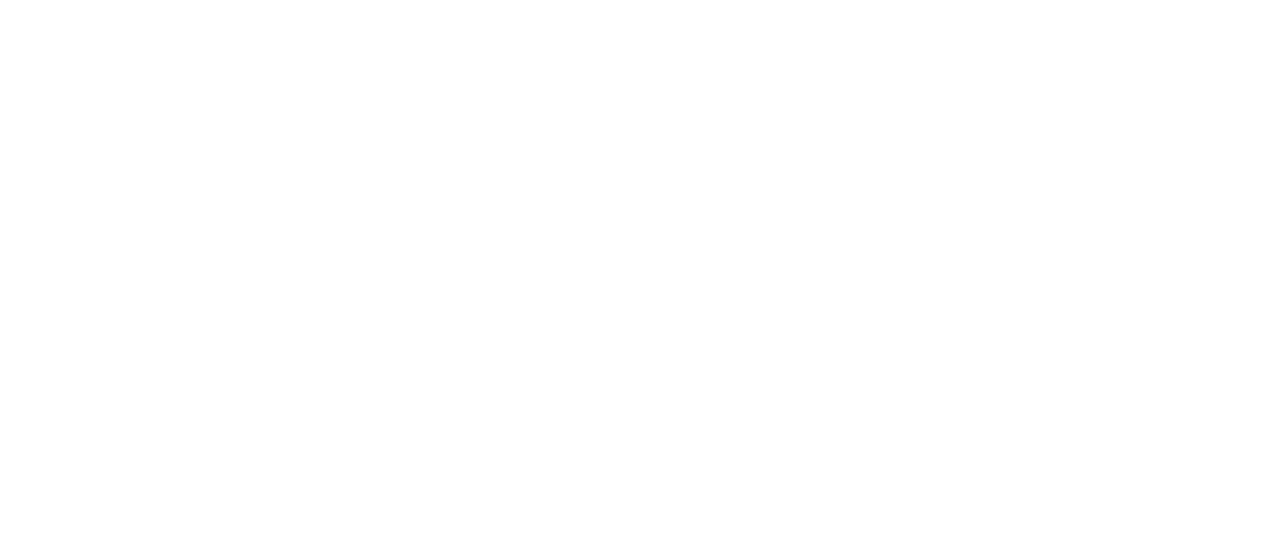
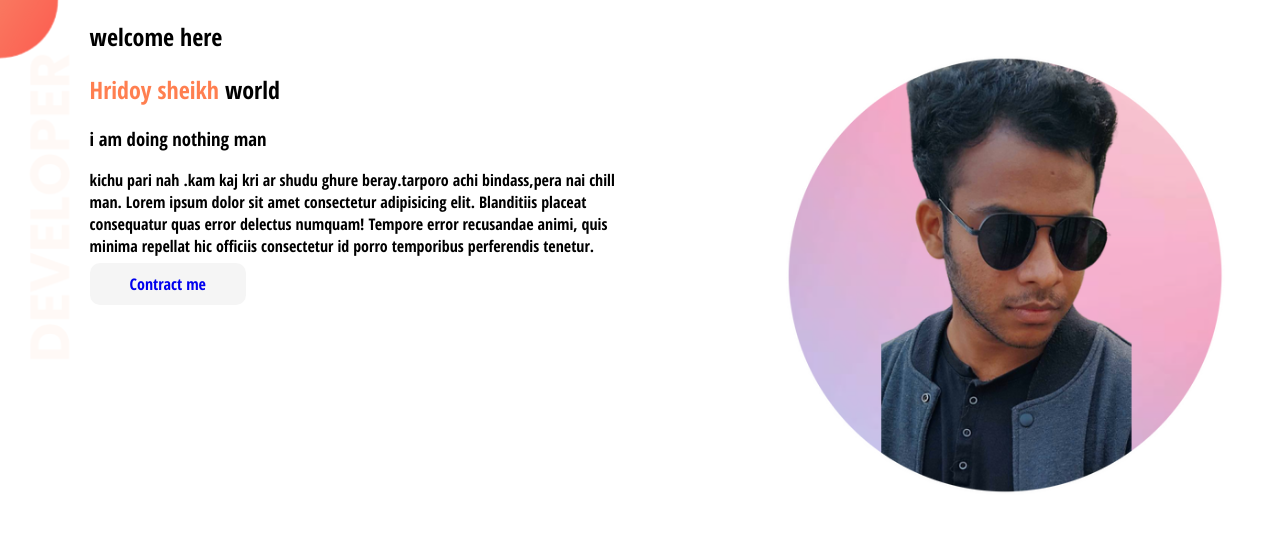
Before and after one commit to hridoy927/hridoy-project, a plain HTML site: page index.html in a window 1280 px wide. Drawn offline with Linux system fonts and the light colour scheme; a web font is replaced by a local one.

Commit message:
new section added

```diff
--- a/index.html
+++ b/index.html
@@ -5,9 +5,24 @@
     <meta http-equiv="X-UA-Compatible" content="IE=edge">
     <meta name="viewport" content="width=device-width, initial-scale=1.0">
     <title>hridoy website</title>
+    <link rel="preconnect" href="https://fonts.googleapis.com">
+<link rel="preconnect" href="https://fonts.gstatic.com" crossorigin>
+<link href="https://fonts.googleapis.com/css2?family=Moon+Dance&family=Open+Sans+Condensed:wght@700&display=swap" rel="stylesheet">
     <link rel="stylesheet" href="style.css">
 </head>
 <body>
+    <section class="backimg">
+        <div class="half-width" >
+            <h1>welcome here</h1>
+        <h1> <span class="orange-color">Hridoy sheikh</span> world</h1>
+        <h3>i am  doing nothing man</h3>
+        <p>kichu pari nah .kam kaj kri ar shudu ghure beray.tarporo achi bindass,pera nai chill man. Lorem ipsum dolor sit amet consectetur adipisicing elit. Blanditiis placeat consequatur quas error delectus numquam! Tempore error recusandae animi, quis minima repellat hic officiis consectetur id porro temporibus perferendis tenetur.</p>
+        <a class="link-button" target ="blank"href="https://www.facebook.com/monirulislamhridoy.sheikh/">Contract me</a>
+        </div>
+    <div class="half-width">
+        <img src="images/hridoy.png" alt="">
 
+    </div>
+    </section>
 </body>
 </html>
--- a/style.css
+++ b/style.css
@@ -0,0 +1,29 @@
+body{
+    font-family: 'Moon Dance', cursive;
+font-family: 'Open Sans Condensed', sans-serif;
+margin: 0%;
+}
+.orange-color{
+    color: coral;
+}
+section{
+    display: flex;
+}
+.half-width{
+    width: 50%;
+    padding-left: 7%;
+}
+.half-width img{
+    width: 100%;
+}
+.link-button{
+    text-decoration: none;
+background-color: whitesmoke;    border-radius: 10px;
+    font-weight: 700;
+    padding: 10px 40px;
+}
+.backimg{
+    background-image: url(images/top-banner.png);
+    background-repeat: no-repeat;
+
+}
```
Also changed, not shown: images/hridoy.png (added).
